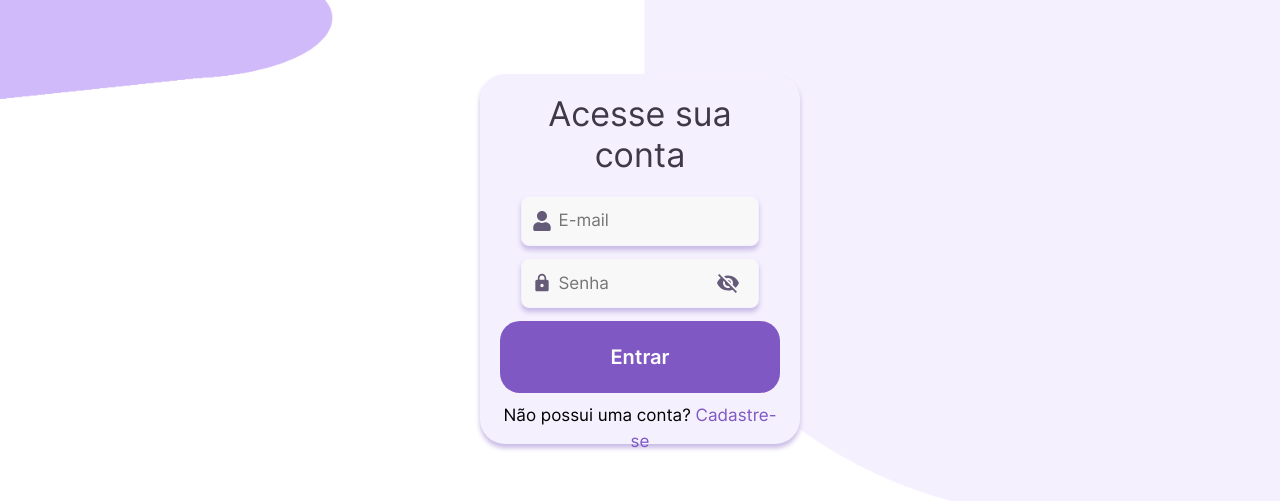
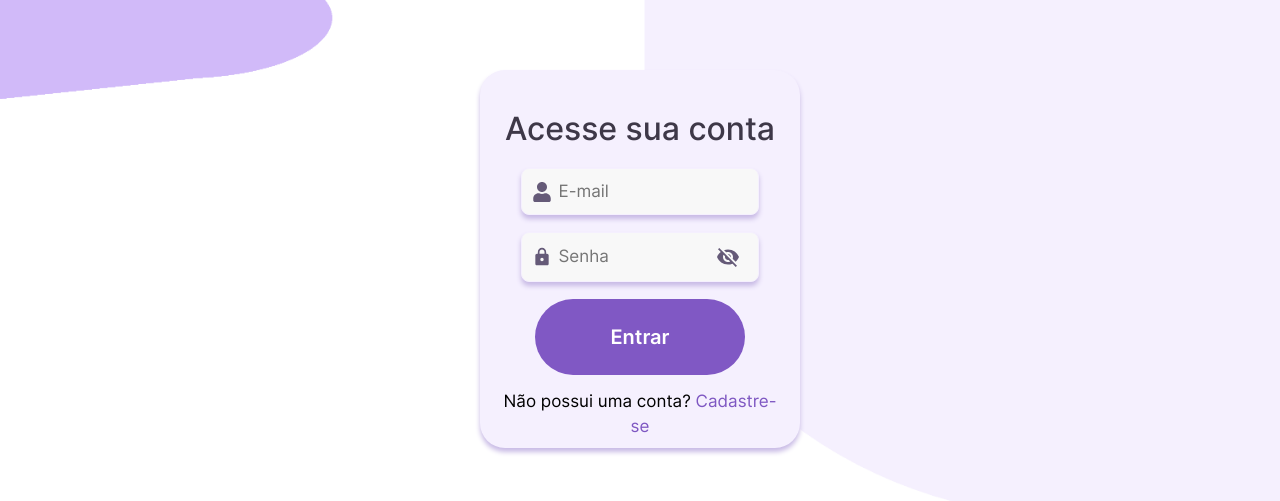
Before and after one commit to yasminwtr/ThePurpleHouse, a React (Create React App) app: page /Login in a window 1280 px wide. Shown: the part 253-754 px from the top of the page. Built offline with nearby package versions, Linux system fonts and the light colour scheme.

Commit message:
mais alterações no login/cadastro :D

```diff
--- a/src/components/Cadastro/index.js
+++ b/src/components/Cadastro/index.js
@@ -1,5 +1,5 @@
 import React from 'react'
-import './style.css'
+import './styles.css'
 import logo from '../assets/img/logo.png'
 import { FaUser } from 'react-icons/fa'
 import { BsFillTelephoneFill } from 'react-icons/bs'
--- a/src/components/Cadastro/style.css
+++ b/src/components/Cadastro/styles.css
@@ -26,7 +26,7 @@ body{
     width: 25%;
     border-radius: 25px;
     box-shadow: 0px 4px 5px #c8bae5;
-    padding: 30px 20px 40px 20px;
+    padding: 40px 20px 60px 20px;
 }
 
 .title-cadastro{
@@ -35,7 +35,9 @@ body{
 
 .h1-cadastro{
     color: #3E3848;
-    font-size: 34px;
+    font-size: 32px;
+    margin-block-end: 0.6em;
+    font-family: Inter-Medium;
 }
 
 .form-cadastro{
@@ -43,7 +45,6 @@ body{
     display: flex;
     align-items: center;
     flex-direction: column;
-    justify-content: space-around;
     height: 400px;
 }
 
@@ -92,11 +93,9 @@ body{
 }
 
 .a-cadastro{
-    margin-top: 10px;
     color: #7E57C2;
     text-decoration: none;
     font-size: 17px;
-    font-family: Inter-Regular;
 }
 
 .a-cadastro:hover{
@@ -104,10 +103,9 @@ body{
 }
 
 .label-cadastro{
-    margin-top: 10px;
+    margin-top: 5%;
     color: #000000;
     font-size: 17px;
-    font-family: Inter-Regular;
 }
 
 .containerInputRegister{
@@ -122,18 +120,19 @@ body{
     height: 45px;
     border: 1px solid #F5F0FE;
     box-shadow: 0px 4px 5px #c8bae5;
-  }
+    margin-bottom: 6%;
+}
 
-  .inputRegister, #fullName, #email, #phoneNumber, #password{
+.inputRegister, #fullName, #email, #phoneNumber, #password{
     background-color: #f8f8f8;
     border: none;
     outline: none;
     font-family: Inter-Regular;
     width: 85%;
     margin-left: 3%;
-  }
+}
 
-  #iconRegister{
+#iconRegister{
     color: #655A78 !important;
     font-size: 20px;
-  }
+}
--- a/src/components/Header/index.js
+++ b/src/components/Header/index.js
@@ -35,7 +35,7 @@ const Header = () => {
               <li className="icon">
                 {/* <SearchIcon className="HeaderIcon"/>
                              <KeyboardArrowRightIcon className="HeaderIcon"/> */}
-                <button className="button"><Link to='/Register'>Entrar</Link></button>
+                <button className="button"><Link to='/Cadastro'>Entrar</Link></button>
               </li>
             </ul>
           </div>
--- a/src/components/Login/index.js
+++ b/src/components/Login/index.js
@@ -37,26 +37,26 @@ function Login() {
 
     return (
         <div>
-            <div className='header-cadastro'>
-                <img className='logo-cadastro' src={logo} />
+            <div className='header-login'>
+                <img className='logo-login' src={logo} />
             </div>
-            <div className='container-cadastro'>
-                <div className='box-cadastro'>
+            <div className='container-login'>
+                <div className='box-login'>
                     <div>
-                        <h1 className='h1-cadastro'>Acesse sua conta</h1>
+                        <h1 className='h1-login'>Acesse sua conta</h1>
                     </div>
                     <div className='form-login'>
 
 
 
                         <div className='containerInputLogin'>
-                            <FaUser id='iconRegister'/>
-                            <input className='inputRegister' type={'text'} placeholder='E-mail' />
+                            <FaUser id='iconLogin'/>
+                            <input className='inputLogin' type={'text'} placeholder='E-mail' />
                         </div>
 
                          <div  className='containerInputLogin' >
-                         <LockOpenIcon id='iconRegister'/>
-                            <input className='inputRegister'
+                         <LockOpenIcon id='iconLogin'/>
+                            <input className='inputLogin'
                             placeholder='Senha'
                             type={values.showPassword ? 'text' : 'password'}
                             value={values.password}/>
@@ -75,11 +75,11 @@ function Login() {
 
                  {/*   <input className='input-cadastro' type={'password'} placeholder='Senha' /> */}
                         <div>
-                            <button className='button-cadastro'>Entrar</button>
+                            <button className='button-login'>Entrar</button>
                             <div>
-                                <label className='label-cadastro'>Não possui uma conta? </label>
+                                <label className='label-login'>Não possui uma conta? </label>
                                 {/* <a className='a-cadastro' href=''>Cadastre-se</a> */}
-                                <a  href="/Cadastro" className='a-cadastro'><Link to='/Cadastro' className='a-cadastro'> Cadastre-se</Link></a>
+                                <a  href="/Cadastro" className='a-login'><Link to='/Cadastro' className='a-login'> Cadastre-se</Link></a>
                             </div>
                         </div>
                     </div>
--- a/src/components/Login/styles.css
+++ b/src/components/Login/styles.css
@@ -1,6 +1,4 @@
-
-
-.container-cadastro{
+.container-login{
     margin: 0;
     width: 100%;
     height: 80vh;
@@ -9,31 +7,29 @@
     align-items: center;
 }
 
-.header-cadastro{
+.header-login{
     height: 12vh;
     padding: 15px;
 }
 
-.logo-cadastro{
+.logo-login{
     width: 55px;
 }
 
-.box-cadastro{
+.box-login{
     background-color: #F5F0FE;
     text-align: center;
     width: 25%;
     border-radius: 25px;
     box-shadow: 0px 4px 5px #c8bae5;
-    padding: 20px;
+    padding: 40px 20px 60px 20px;
 }
 
-.title-cadastro{
-    text-align: center;
-}
-
-.h1-cadastro{
+.h1-login{
     color: #3E3848;
-    font-size: 34px;
+    font-size: 32px;
+    margin-block-end: 0.6em;
+    font-family: Inter-Medium;
 }
 
 .form-login{
@@ -42,10 +38,10 @@
     align-items: center;
     flex-direction: column;
     justify-content: space-evenly;
-    height: 240px;
+    height: 220px;
 }
 
-.input-cadastro{
+.input-login{
     padding: 10px;
     color: #000000;
     font-size: 17px;
@@ -56,52 +52,52 @@
     box-shadow: 0px 4px 5px #c8bae5;
 }
 
-/* .i-cadastro{
+/* .i-login{
     font-size: 23px;
 } */
 
-.input-cadastro:hover{
+.input-login:hover{
     border: 1px solid #9472ce8f;
 }
 
-.input-cadastro:focus{
+.input-login:focus{
     border: none;
 }
 
-.input-cadastro::placeholder{
+.input-login::placeholder{
     color: #000000;
     font-size: 17px;
 }
 
-.button-cadastro{
+.button-login{
     text-align: center;
     background-color: #8058C4;
     color: #FFFFFF;
     border: none;
-    border-radius: 20px;
+    border-radius: 40px;
     height: 80%;
-    width: 100%;
+    width: 75%;
     font-size: 20px;
-    font-weight: bold
+    font-family: Inter-SemiBold;
 }
 
-.button-cadastro:hover{
+.button-login:hover{
     background-color: #9472ce;
 }
 
-.a-cadastro{
-    margin-top: 10px;
+.a-login{
+    margin-top: 5%;
     color: #7E57C2;
     text-decoration: none;
     font-size: 17px;
 }
 
-.a-cadastro:hover{
+.a-login:hover{
     color: #3E3848;
 }
 
-.label-cadastro{
-    margin-top: 10px;
+.label-login{
+    margin-top: 5%;
     color: #000000;
     font-size: 17px;
 }
@@ -112,22 +108,25 @@
     border-radius: 8px;
     align-items: center;
     width: 85%;
-
     padding: 10px;
     color: #000000;
     font-size: 17px;
     height: 50px;
     border: 1px solid #F5F0FE;
     box-shadow: 0px 4px 5px #c8bae5;
-  }
-  .inputSearchChatRegister{
+    margin-bottom: 6%;
+}
+
+.inputLogin{
     background-color: #f8f8f8;
     border: none;
     outline: none;
     font-family: Inter-Regular;
     width: 85%;
     margin-left: 3%;
-  }
-  #searchIconRegister{
+}
+
+#iconLogin{
     color: #655A78 !important;
-  }
+    font-size: 20px;
+}
```
